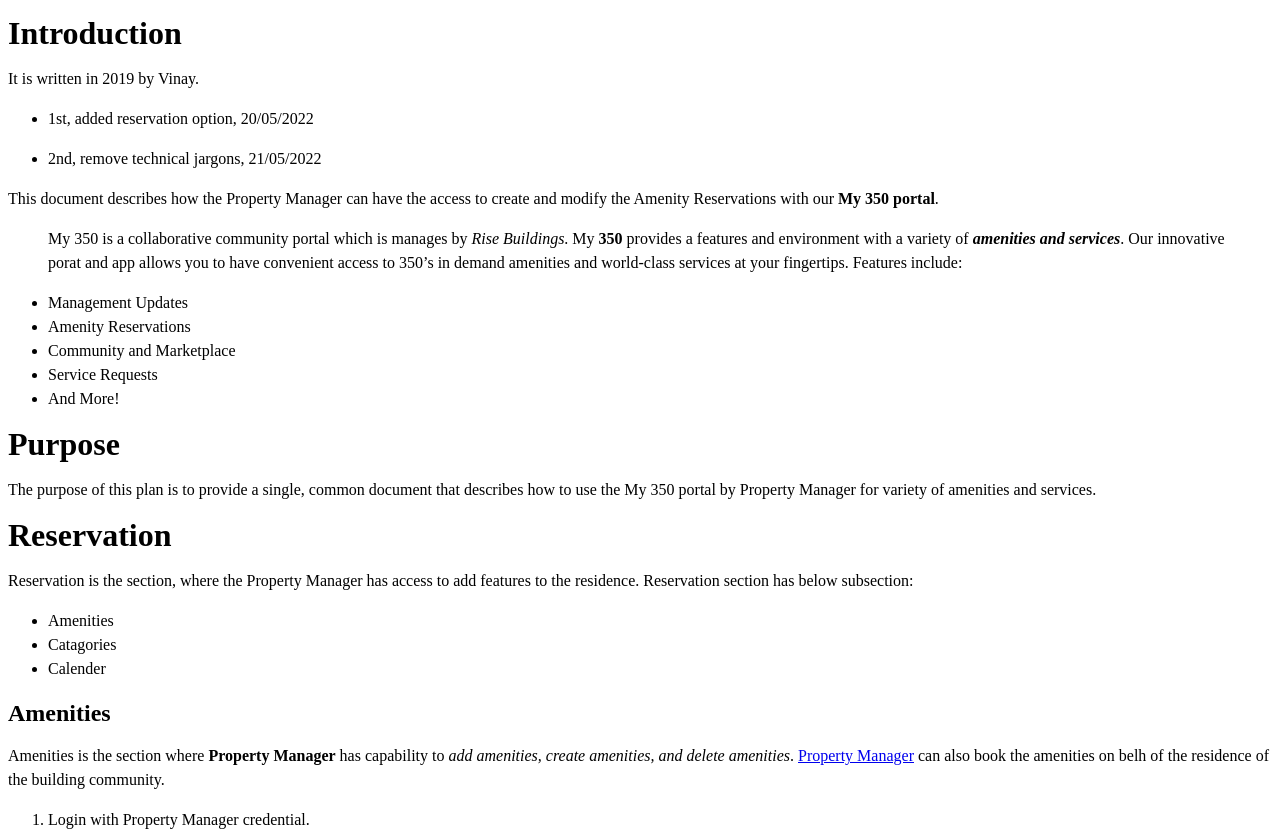
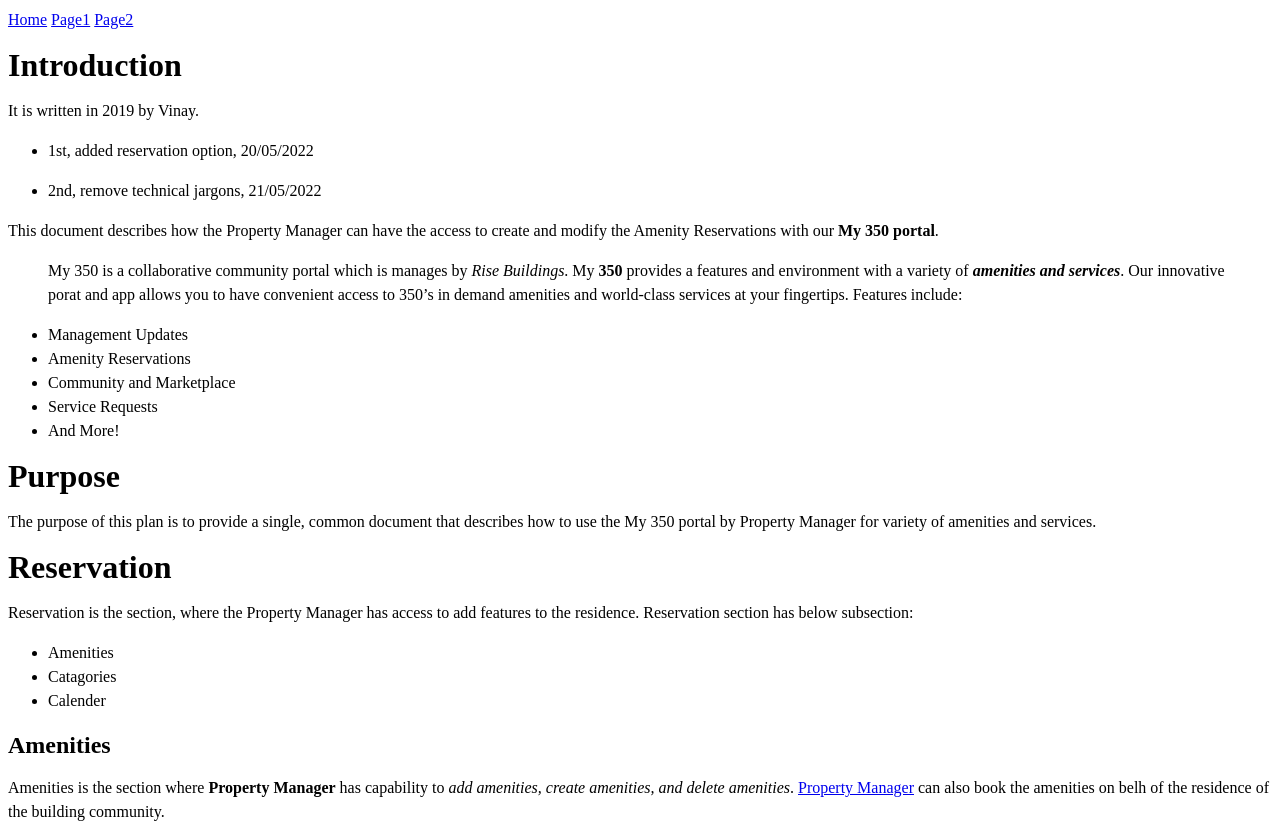
Before and after one commit to Vinaypaliwal1/curly-funicular, a Jekyll site: the page built from index.md, in a window 1280 px wide. Shown: the top 835 px of the page. Built offline with Jekyll 4.4.1, drawn with Linux system fonts in a browser that asks for light colours; our own code applies the rules of GitHub Pages for plain Markdown files.

Commit message:
added info

```diff
--- a/_layouts/demo_template.html
+++ b/_layouts/demo_template.html
@@ -5,6 +5,11 @@
 </head>
  <body>
   <main>
+  <nav>
+  <a href="index.html">Home</a>
+  <a href="page1.html">Page1</a>
+  <a href="page2.html">Page2</a>
+  </nav>
    <div>
     {{ content }}
    </div>
```
Also changed, not shown: page1.md (added), page2.md (added).
